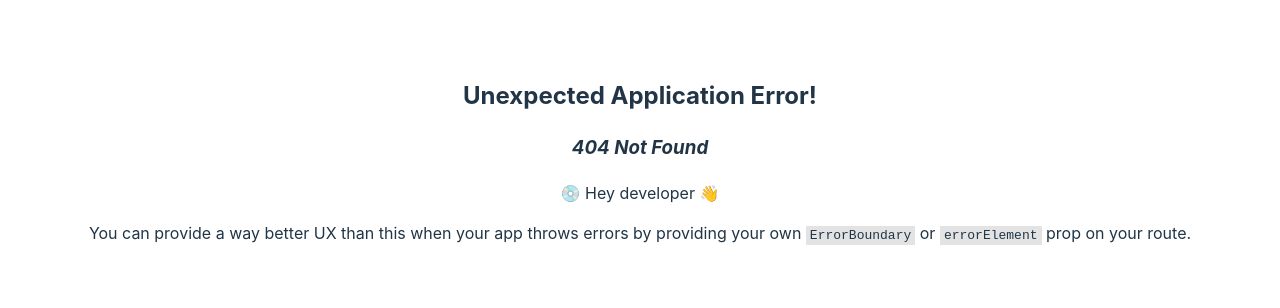
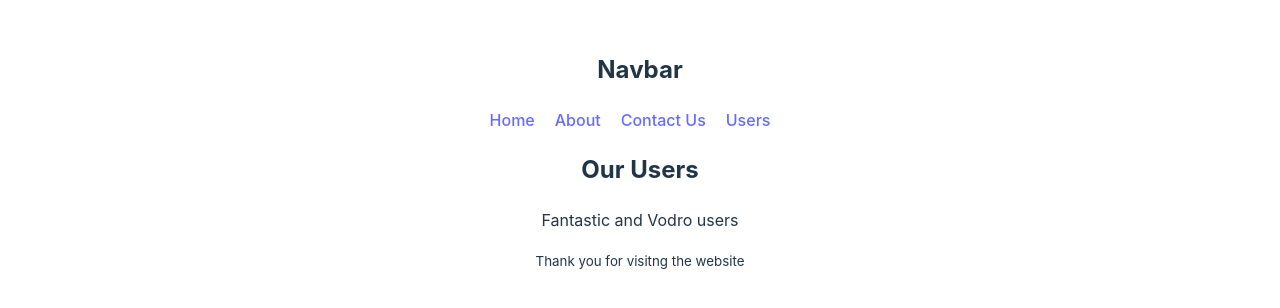
Before and after one commit to shakil200409/introduction-to-react-router, a React (Vite) app: page /users in a window 1280 px wide. Before the commit this address had no page. Shown: the part 240-548 px from the top of the page. Built offline with nearby package versions, Linux system fonts and the light colour scheme.

Commit message:
Learned about nested routing and updated navbar using "Link" instead of "a" tag

```diff
--- /dev/null
+++ b/src/Components/Footer.jsx
@@ -0,0 +1,11 @@
+const Footer = () => {
+  return (
+    <div>
+      <p>
+        <small>Thank you for visitng the website</small>
+      </p>
+    </div>
+  );
+};
+
+export default Footer;
--- a/src/Components/Home.jsx
+++ b/src/Components/Home.jsx
@@ -1,10 +1,14 @@
+import { Outlet } from "react-router-dom";
 import Navbar from "./Navbar";
+import Footer from "./Footer";
 
 const Home = () => {
   return (
     <div>
       <Navbar></Navbar>
-      <h2>This is your home!</h2>
+
+      <Outlet></Outlet>
+      <Footer></Footer>
     </div>
   );
 };
--- a/src/Components/Navbar.jsx
+++ b/src/Components/Navbar.jsx
@@ -1,3 +1,5 @@
+import { Link } from "react-router-dom";
+
 const Navbar = () => {
   const navStyle = {
     marginRight: "20px",
@@ -6,15 +8,18 @@ const Navbar = () => {
     <div>
       <h2>Navbar</h2>
       <nav>
-        <a style={navStyle} href="/">
+        <Link style={navStyle} to="/">
           Home
-        </a>
-        <a style={navStyle} href="/about">
+        </Link>
+        <Link style={navStyle} to="/about">
           About
-        </a>
-        <a style={navStyle} href="/Contact">
+        </Link>
+        <Link style={navStyle} to="/contact">
           Contact Us
-        </a>
+        </Link>
+        <Link style={navStyle} to="/users">
+          Users
+        </Link>
       </nav>
     </div>
   );
--- /dev/null
+++ b/src/Components/Users.jsx
@@ -0,0 +1,10 @@
+const Users = () => {
+  return (
+    <div>
+      <h2>Our Users</h2>
+      <p>Fantastic and Vodro users</p>
+    </div>
+  );
+};
+
+export default Users;
--- a/src/main.jsx
+++ b/src/main.jsx
@@ -6,6 +6,7 @@ import { createBrowserRouter, RouterProvider } from "react-router-dom";
 import About from "./Components/About.jsx";
 import Contact from "./Components/Contact.jsx";
 import Home from "./Components/Home.jsx";
+import Users from "./Components/Users.jsx";
 
 const router = createBrowserRouter([
   {
@@ -20,6 +21,10 @@ const router = createBrowserRouter([
         path: "/contact",
         element: <Contact />,
       },
+      {
+        path: "/users",
+        element: <Users />,
+      },
     ],
   },
 ]);
```
